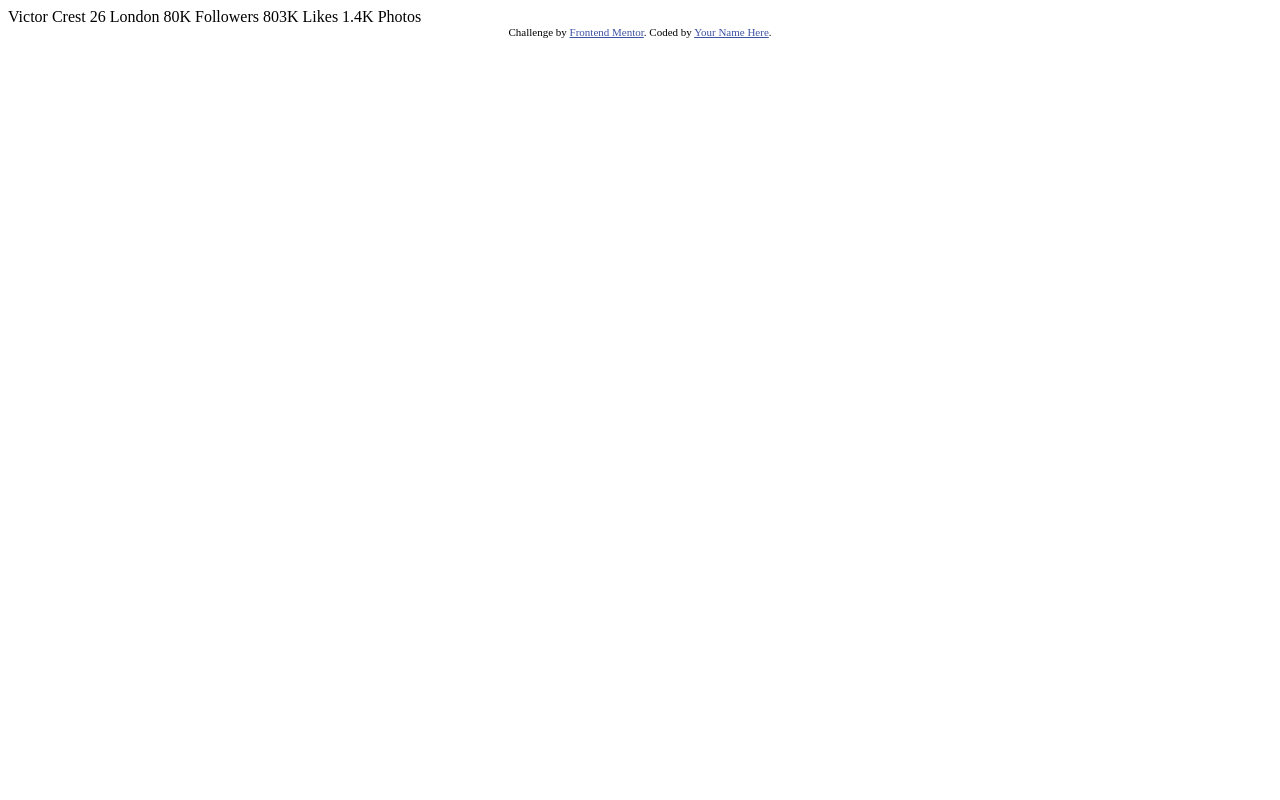
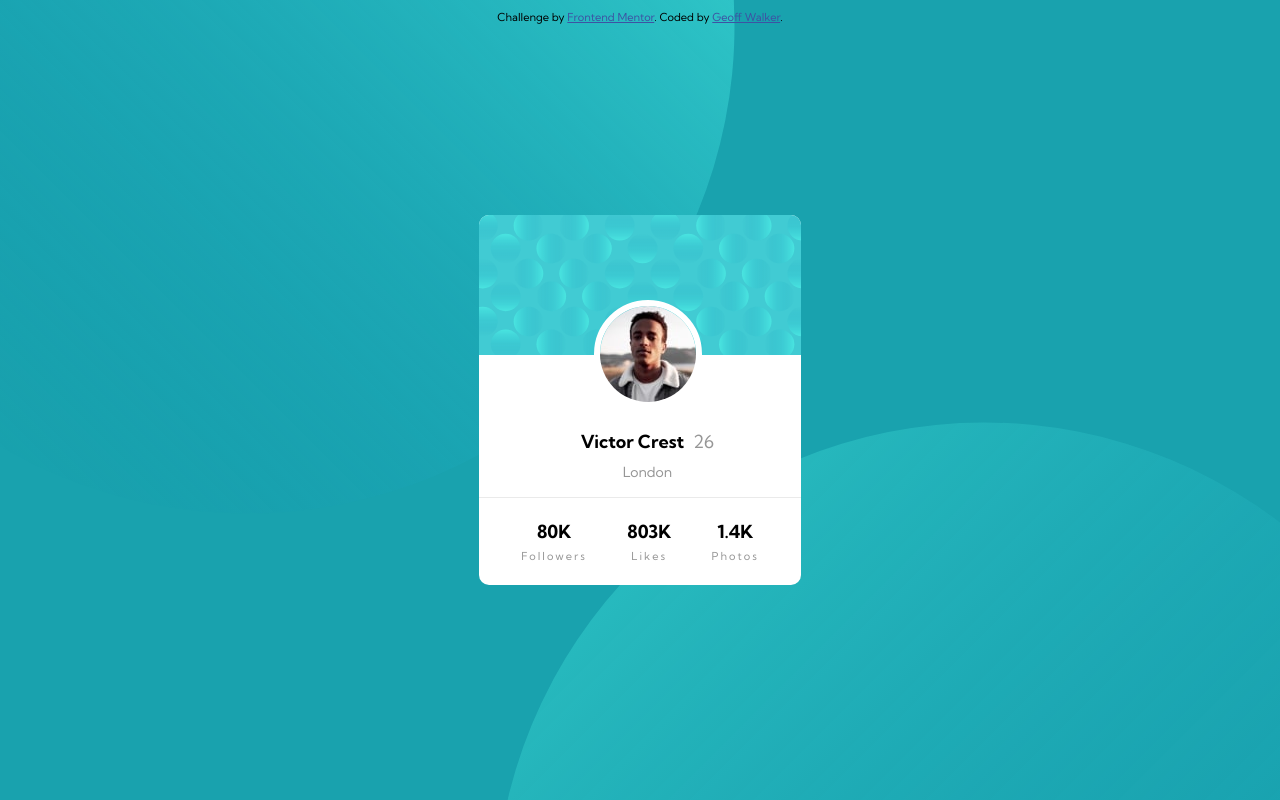
Before and after one commit to Geoff-Walker/fem-challenge3-profile-card, a plain HTML site: page index.html in a window 1280 px wide. Drawn offline with Linux system fonts and the light colour scheme.

Commit message:
Created Card - Happy with 1440 view 375 view is wrong

```diff
--- a/index.html
+++ b/index.html
@@ -1,35 +1,70 @@
 <!DOCTYPE html>
 <html lang="en">
 <head>
-  <meta charset="UTF-8">
-  <meta name="viewport" content="width=device-width, initial-scale=1.0"> <!-- displays site properly based on user's device -->
+    <meta charset="UTF-8">
+    <meta name="viewport" content="width=device-width, initial-scale=1.0"> <!-- displays site properly based on user's device -->
 
-  <link rel="icon" type="image/png" sizes="32x32" href="./images/favicon-32x32.png">
+    <link rel="icon" type="image/png" sizes="32x32" href="./images/favicon-32x32.png">
+    <link rel="stylesheet" href="style.css" />
+    <link href="https://fonts.googleapis.com/css2?family=Kumbh+Sans:wght@400;700&display=swap"
+          rel="stylesheet" />
 
-  <title>Frontend Mentor | Profile card component</title>
+    <title>Frontend Mentor | Profile card component</title>
 
-  <!-- Feel free to remove these styles or customise in your own stylesheet 👍 -->
-  <style>
-    .attribution { font-size: 11px; text-align: center; }
-    .attribution a { color: hsl(228, 45%, 44%); }
-  </style>
+
 </head>
 <body>
-  Victor Crest
-  26
-  London
+    <main>
 
-  80K
-  Followers
+       <div class="img-background">
+            <img src="images\bg-pattern-bottom.svg" alt="" class="img__bottom-right" />
+            <img src="images\bg-pattern-top.svg" alt="" class="img__top-left" />
+        </div>
 
-  803K
-  Likes
+        <div class="card">
+            <div class="card__header-img">
+                <img src="images/bg-pattern-card.svg" alt="#" class="header__img" />
+            </div>
 
-  1.4K
-  Photos
-  <div class="attribution">
+
+            <div class="card__profile">
+                <div class="card__profile-img">
+                <img src="images/image-victor.jpg" alt="Image of victor" class="profile__img" />
+                </div>
+                <div class="card__details">
+
+                <h1 class="card__profile-name">Victor Crest   <em>26</em></h1>
+                <p class="card__profile-location">London</p>
+                </div>
+            </div>
+
+
+            <div class="card__summary">
+
+                    <div class="followers">
+                    <h3 class="card__summary-number">80K</h3>
+                    <p class="card__summary-heading">Followers</p>
+                    </div>
+                    <div class="likes">
+                    <h3 class="card__summary-number">803K</h3>
+                    <p class="card__summary-heading">Likes</p>
+                    </div>
+                    <div class="photos">
+
+                    <h3 class="card__summary-number">1.4K</h3>
+                    <p class="card__summary-heading">Photos</p>
+                    </div>
+
+            </div>
+
+        </div>
+
+    </main>
+  <footer>
+    <div class="attribution">
     Challenge by <a href="https://www.frontendmentor.io?ref=challenge" target="_blank">Frontend Mentor</a>.
-    Coded by <a href="#">Your Name Here</a>.
+    Coded by <a href="https://github.com/Geoff-Walker">Geoff Walker</a>.
   </div>
+      </footer>
 </body>
 </html>
--- /dev/null
+++ b/style.css
@@ -0,0 +1,123 @@
+/*Global Reset*/
+
+
+* {
+    box-sizing: border-box;
+    margin: 0;
+    padding: 0;
+    font-family: 'Kumbh Sans';
+    font-size: 18px;
+
+}
+
+/* Background*/
+body {
+    background-color: hsl(185, 75%, 39%);
+    background-size: 100% auto;
+    background-attachment: fixed;
+}
+
+
+.img__bottom-right {
+    position: fixed;
+    right: -15%;
+    bottom: -75%;
+
+}
+
+.img__top-left {
+    position: fixed;
+    left: -19%;
+    top: -58%;
+}
+
+
+/*Card*/
+
+
+.card {
+    width: 322px;
+    height: 370px;
+    background-color: white;
+    position: absolute;
+    top: 50%;
+    left: 50%;
+    transform: translate(-50%, -50%);
+    overflow: hidden;
+    border-radius: 10px;
+
+
+}
+
+.profile__img {
+    border-radius: 50%;
+    float: left;
+    border:6px solid white;
+    position: absolute;
+    top: 85px;
+    left: 115px;
+
+}
+
+.card__profile {
+    margin: 0 auto;
+    padding-top: 70px;
+    padding-left: 15px;
+    text-align: center;
+
+
+}
+
+em {
+    font-style: normal;
+    color: hsl(0, 0%, 59%);
+    font-weight: 400;
+    padding-left: 5px;
+}
+
+.card__profile-location {
+    padding-top: 10px;
+    color: hsl(0, 0%, 59%);
+    font-size: 14px;
+    font-weight: 400;
+
+}
+
+
+
+/*Summary*/
+.card__summary {
+    border-top: 1px solid hsl(0, 0%, 59%, 0.2);
+    position: absolute;
+    width: 100%;
+    display: flex;
+    justify-content: space-around;
+    text-align: center;
+    bottom: 0px;
+    padding: 22px;
+}
+
+
+.card__summary-heading {
+    color: hsl(0, 0%, 59%);
+    padding-top: 6px;
+    font-size: 11px;
+    letter-spacing: 2px;
+
+}
+
+/*Attribution*/
+
+
+    .attribution {
+        font-size: 11px;
+        text-align: center;
+       transform: translateY(10px);
+
+
+    }
+
+    .attribution a {
+            color: hsl(228, 45%, 44%);
+            font-size: 11px;
+    }
```
